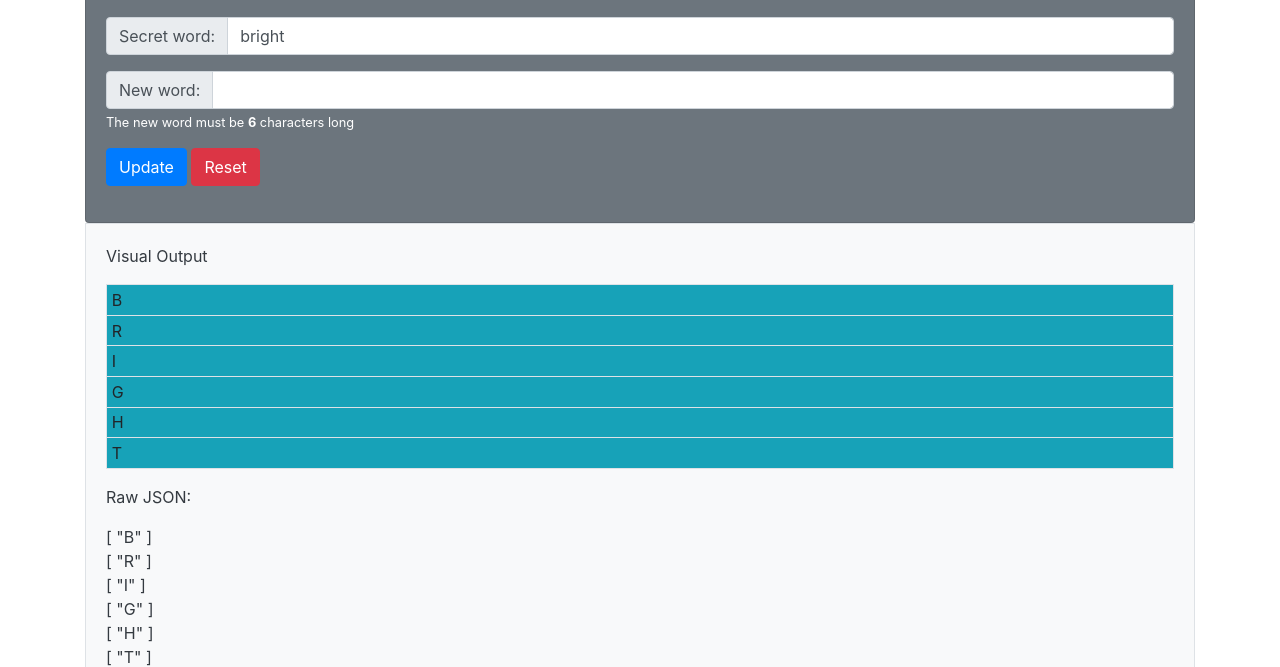
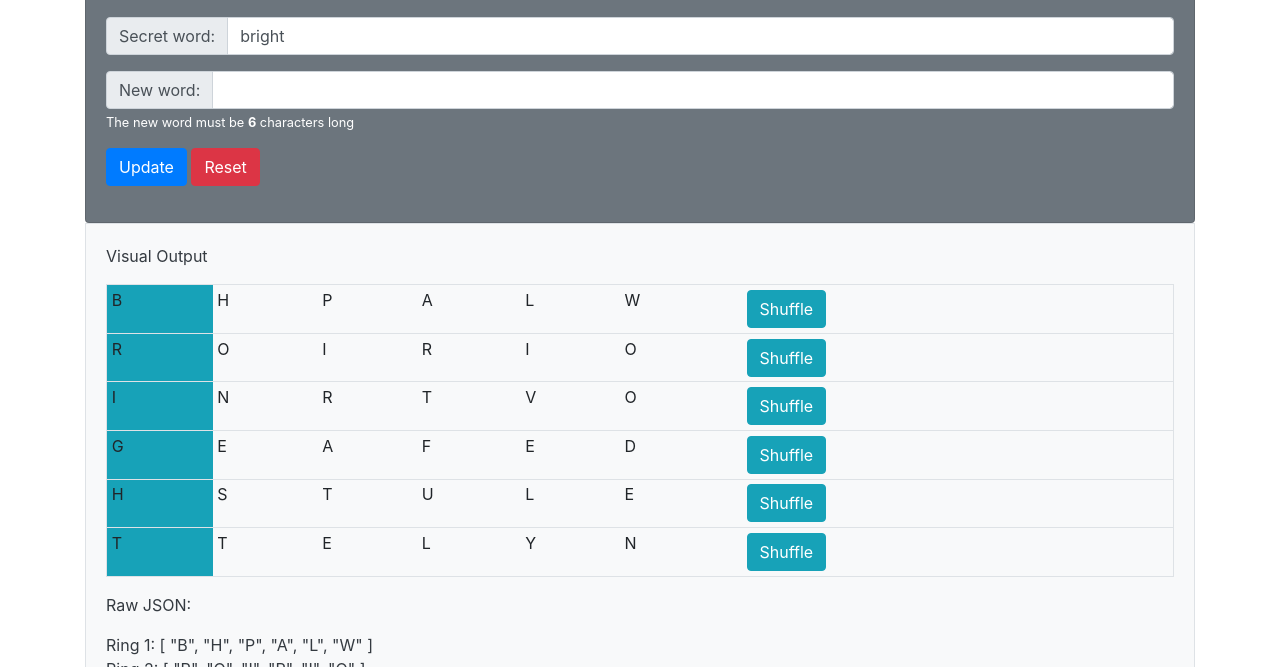
Before and after one commit to DragonMaster6/CryptexRingMaker, a plain HTML site: page index.html in a window 1280 px wide. Shown: the part 133-800 px from the top of the page. Drawn offline with nearby package versions, Linux system fonts and the light colour scheme.

Commit message:
Adding a shuffle feature for each ring

```diff
--- a/index.html
+++ b/index.html
@@ -53,17 +53,24 @@
     <div class="card-body bg-light text-dark border">
       <p class="body-text"> Visual Output </p>
       <table class="table table-sm border">
-        <tr v-for="ring in cryptexArray">
+        <tr v-for="(ring, rIndex) in cryptexArray">
           <td v-for="(letter, index) in ring"
             :class="{'bg-info': index==0}">
             {{ letter }}
           </td>
+          <td v-show="ring.length > 2">
+            <button class="btn btn-info"
+              @click="shuffleRing(rIndex)"> Shuffle </button>
         </tr>
       </table>
+
       <p class="body-text"> Raw JSON: </p>
-      <div class="raw-ring" v-for="ring in cryptexArray">
-        {{ ring }}
+      <div class="raw-ring" v-for="(ring, index) in cryptexArray">
+        Ring {{index+1}}: {{ ring }}
       </div>
+
+      <p class="body-text"> Export Cryptex Array: </p>
+      {{ cryptexArray }}
     </div>
   </div>
 
--- a/ringmaker.js
+++ b/ringmaker.js
@@ -33,17 +33,34 @@ var app = new Vue({
       this.cryptexArray = [];
 
       // Populate the cryptexArray with empty arrays equal to the length of the secret word.
-      for (var i=0; i<this.cryptexSecretWord.length; i++) {
-        // If a secret word is present, add the letters to the array
-        this.cryptexArray.push([this.cryptexSecretWord[i].toUpperCase()]);
-      }
+      // for (var i=0; i<this.cryptexSecretWord.length; i++) {
+      //   // If a secret word is present, add the letters to the array
+      //   this.cryptexArray.push([this.cryptexSecretWord[i].toUpperCase()]);
+      // }
+      // TODO: Remove this and uncomment the above
+      this.cryptexArray = [ [ "B", "H", "P", "A", "L", "W" ], [ "R", "O", "I", "R", "I", "O" ], [ "I", "N", "R", "T", "V", "O" ], [ "G", "E", "A", "F", "E", "D" ], [ "H", "S", "T", "U", "L", "E" ], [ "T", "T", "E", "L", "Y", "N" ] ];
 
       // Reset the new word as well
       this.cryptexNewWord = '';
     },
-    insertWord: function(word) {
-      // NOTE: This function assumes that the word is the same length as the secret word.
+    shuffleRing: function(index) {
+      // Apply the yates-fisher shuffle while maintaining the secret letter position - aka the first letter.
+      var shuffledRing = this.cryptexArray[index];
 
+      for (var i=shuffledRing.length-1; i > 1; i--){
+        // Add one to the random index to make sure to skip the first letter.
+        var randIndex = Math.floor(Math.random() * i + 1);
+
+        // swap the values now.
+        var temp = shuffledRing[i];
+        shuffledRing[i] = shuffledRing[randIndex];
+        shuffledRing[randIndex] = temp;
+      }
+
+      // Apply the newly shuffled ring to the cryptex array.
+      // this.cryptexArray[index] = shuffledRing;
+      this.$set(this.cryptexArray, index, shuffledRing);
+      // console.log(shuffledRing);
     }
   }
 });
```
